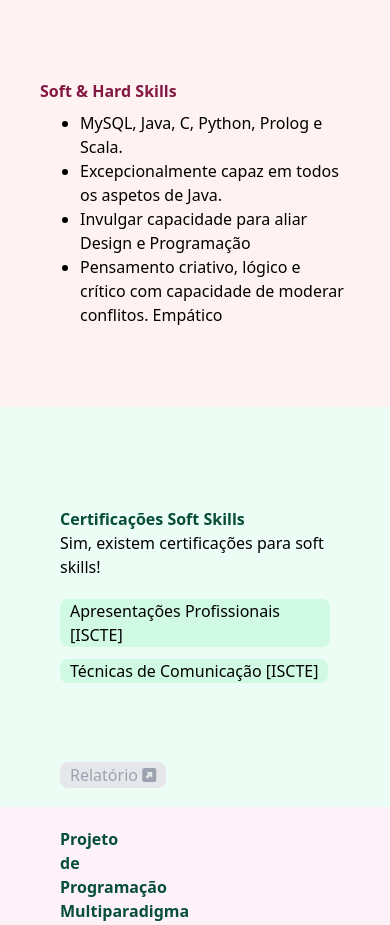
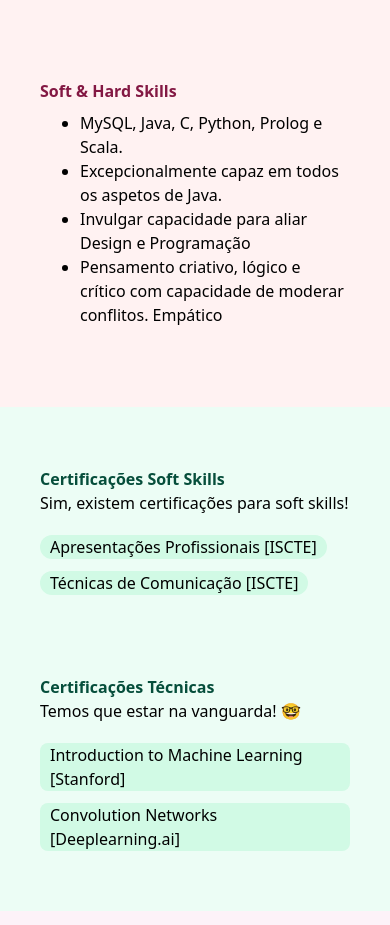
Before and after one commit to miguel-arrf/PersonalWebsite, a Django app: page / in a window 390 px wide. Shown: the part 1695-2620 px from the top of the page. Run offline with Django 3.2, Linux system fonts and the light colour scheme; style sheets or scripts are compiled from the project's sources; some libraries are stand-ins or nearby versions.

Commit message:
Responsive improvements

```diff
--- a/main/templates/main.html
+++ b/main/templates/main.html
@@ -402,9 +402,10 @@
                 <!-- hero text -->
                 <div class="sm:col-start-1 md:col-start-2 lg:col-start-2 col-span-10 md:rounded-2xl px-5 py-5 bg-green-50 sm:sm:rounded-none">
 
-                    <div class="grid  grid-cols-5 rounded-2xl   md:gap-8 lg:gap-10 items-center ">
+                    <div class="grid  grid-cols-6 rounded-2xl md:gap-8 lg:gap-10 items-start ">
 
-                        <div class="col-span-5  lg:col-span-2 rounded-2xl p-10 md:pl-10  py-20">
+                        <div class="col-span-6 sm:col-span-3 rounded-2xl p-5  py-10">
+
                             <p class="text-base font-bold text-green-900 sm:text-lg mx-auto">
                                 Certificações Soft Skills
                             </p>
@@ -412,33 +413,52 @@
                                 Sim, existem certificações para soft skills!
                             </p>
 
-                            <div class="flex flex-row items-start gap-3 pt-5 flex-wrap">
-                                <p class=" text-base font-light  text-black sm:text-lg  bg-green-100 rounded-lg px-2.5">
+                            <div class=" flex flex-row items-start gap-3 pt-5 flex-wrap">
+                                <p class="flex text-base font-light  text-black sm:text-lg  bg-green-100 rounded-xl px-2.5">
                                     Apresentações Profissionais [ISCTE]
                                 </p>
 
-                                <p class=" text-base font-light  text-black sm:text-lg  bg-green-100 rounded-lg px-2.5">
+                                <p class="flex text-base font-light  text-black sm:text-lg  bg-green-100 rounded-xl px-2.5">
                                     Técnicas de Comunicação [ISCTE]
                                 </p>
 
                             </div>
+                           {% comment %} <div
+                               class=" self-center text-center flex-grow  transition px-2.5 py-0.5 rounded-lg bg-gray-200 text-gray-400 hover:text-gray-500">
 
+                                   <a href="mailto: mferreira.oeiras@gmail.com"  target="_blank">Relatório  <i class="fas fa-external-link-square-alt"></i></a>
+                            </div>{% endcomment %}
 
                         </div>
 
-                        <div class="inline md:hidden row-start-2 col-span-5 rounded-2xl pl-10 ">
-                            <a href="https://drive.google.com/file/d/12_oDRbKgF52lHoJ9TbPL0kvov-eOHGOp/view?usp=sharing" target="_blank"
-                               class=" transition px-2.5 py-0.5 rounded-lg bg-gray-200 text-gray-400 hover:text-gray-500 w-80">
-                                Relatório
-                                <i class="fas fa-external-link-square-alt"></i>
-                            </a>
+                        <div class=" col-span-6 sm:col-span-3 p-5 py-10">
+                            <p class="text-base font-bold text-green-900 sm:text-lg mx-auto">
+                                Certificações Técnicas
+                            </p>
+                            <p class="text-base font-light text-black sm:text-lg mx-auto">
+                                Temos que estar na vanguarda! 🤓
+                            </p>
+
+                            <div class=" flex flex-row items-start gap-3 pt-5 flex-wrap">
+                                <p class=" text-base font-light  text-black sm:text-lg  bg-green-100 rounded-lg px-2.5">
+                                    Introduction to Machine Learning [Stanford]
+                                </p>
+
+                                <p class=" text-base font-light  text-black sm:text-lg  bg-green-100 rounded-lg px-2.5">
+                                    Convolution Networks [Deeplearning.ai]
+                                </p>
+
+                            </div>
+                           {% comment %} <div
+                               class=" self-center text-center flex-grow  transition px-2.5 py-0.5 rounded-lg bg-gray-200 text-gray-400 hover:text-gray-500">
+
+                                   <a href="mailto: mferreira.oeiras@gmail.com"  target="_blank">Relatório  <i class="fas fa-external-link-square-alt"></i></a>
+                            </div>{% endcomment %}
+
                         </div>
 
 
-
-
-
-                        <div class="hidden md:inline row-start-2 sm:row-start-2 sm:mx-10 sm:mb-10  lg:mx-0 lg:mb-0 lg:row-start-1 sm:col-start-1 lg:col-start-3 col-span-5 lg:col-span-3 rounded-2xl bg-white p-5 shadow-xl mb-10">
+      {% comment %}                  <div class="hidden md:inline row-start-2 sm:row-start-2 sm:mx-10 sm:mb-10  lg:mx-0 lg:mb-0 lg:row-start-1 sm:col-start-1 lg:col-start-3 col-span-5 lg:col-span-3 rounded-2xl bg-white p-5 shadow-xl mb-10">
 
                             <!-- Slider main container -->
                             <div class="swiper-container ">
@@ -456,7 +476,7 @@
                             </div>
 
 
-                        </div>
+                        </div>{% endcomment %}
 
                     </div>
 
@@ -474,9 +494,9 @@
                 <!-- hero text -->
                 <div class="sm:col-start-1 md:col-start-2 lg:col-start-2 col-span-10 md:rounded-2xl px-5 py-5 bg-pink-50 sm:sm:rounded-none">
 
-                    <div class="grid  grid-cols-5 rounded-2xl   md:gap-0 lg:gap-10 items-center ">
+                    <div class="grid  grid-cols-6 rounded-2xl   md:gap-0 lg:gap-10 items-center ">
 
-                        <div class="sm:col-span-5 lg:col-span-2 rounded-2xl pl-10  sm:pt-20 sm:pb-10 lg:py-20">
+                        <div class="col-span-6 lg:col-span-3 rounded-2xl pl-5  sm:pt-20 sm:pb-10 lg:py-20">
                             <p class="text-base font-bold text-green-900 sm:text-lg mx-auto">
                                 Projeto de Programação Multiparadigma [19 valores]
                             </p>
@@ -503,7 +523,7 @@
 
                         </div>
 
-                        <div class=" transition sm:row-start-2 sm:mx-10 sm:mb-10  lg:mx-0 lg:mb-0 lg:row-start-1 sm:col-start-1 lg:col-start-3 sm:col-span-5 lg:col-span-3 rounded-2xl bg-white shadow-xl lg:h-full hover:shadow-sm ">
+                        <div class=" transition row-start-2 mx-10 mb-10  lg:mx-0 lg:mb-0 lg:row-start-1 col-start-1 lg:col-start-4 col-span-6 lg:col-span-3 rounded-2xl bg-white shadow-xl lg:h-full hover:shadow-sm ">
 
                             <!-- Slider main container -->
                             <iframe class=" bg-cover  rounded-2xl  w-full sm:h-72 lg:h-full"
@@ -532,7 +552,7 @@
 
                     <div class="grid  grid-cols-6 rounded-2xl   md:gap-0 lg:gap-10 items-center ">
 
-                        <div class="sm:col-span-6 lg:col-span-3 rounded-2xl pl-10  sm:pt-20 sm:pb-10 lg:py-20">
+                        <div class="col-span-6 lg:col-span-3 rounded-2xl pl-5  sm:pt-20 sm:pb-10 lg:py-20">
                             <p class="text-base font-bold text-green-900 sm:text-lg mx-auto">
                                 Processamento de Informação [20 valores]
                             </p>
@@ -561,7 +581,7 @@
 
                         </div>
 
-                        <div class="transition sm:row-start-2 sm:mx-10 sm:mb-10  lg:mx-0 lg:mb-0 lg:row-start-1 sm:col-start-1 lg:col-start-4 sm:col-span-6 lg:col-span-3 rounded-2xl bg-white shadow-xl lg:h-full hover:shadow-sm ">
+                        <div class=" transition row-start-2 mx-10 mb-10  lg:mx-0 lg:mb-0 lg:row-start-1 col-start-1 lg:col-start-4 col-span-6 lg:col-span-3 rounded-2xl bg-white shadow-xl lg:h-full hover:shadow-sm ">
 
                             <!-- Slider main container -->
                             <iframe class=" bg-cover  rounded-2xl  w-full sm:h-72 lg:h-full"
@@ -649,15 +669,15 @@
         </h2>
         <div class="lg:mt-0 lg:flex-shrink-0">
             <div class="mt-12 inline-flex  gap-x-14">
-                <a href="mailto: mferreira.oeiras@gmail.com"  target="_blank"  class="py-4 px-6  bg-yellow-600 hover:bg-yellow-700 focus:ring-yellow-500 focus:ring-yellow-indigo-200 text-white w-full transition ease-in duration-200 text-center text-base font-semibold shadow-md focus:outline-none focus:ring-2 focus:ring-offset-2  rounded-lg ">
+                <a href="mailto: mferreira.oeiras@gmail.com"  target="_blank"  class="mx-5 py-2 px-4  bg-yellow-600 hover:bg-yellow-700 focus:ring-yellow-500 focus:ring-yellow-indigo-200 text-white w-full transition ease-in duration-200 text-center text-base font-semibold shadow-md focus:outline-none focus:ring-2 focus:ring-offset-2  rounded-2xl ">
                     <i class="fas fa-at"></i>
                 </a>
 
-                <a href="tel:929172414" class="py-4 px-6  bg-yellow-600 hover:bg-yellow-700 focus:ring-yellow-500 focus:ring-yellow-indigo-200 text-white w-full transition ease-in duration-200 text-center text-base font-semibold shadow-md focus:outline-none focus:ring-2 focus:ring-offset-2  rounded-lg ">
+                <a href="tel:929172414" class="mx-5 py-2 px-4   bg-yellow-600 hover:bg-yellow-700 focus:ring-yellow-500 focus:ring-yellow-indigo-200 text-white w-full transition ease-in duration-200 text-center text-base font-semibold shadow-md focus:outline-none focus:ring-2 focus:ring-offset-2  rounded-2xl ">
                     <i class="fas fa-phone"></i>
                 </a>
 
-                <a href="http://linkedin.com/in/marrf" target="_blank" class="py-4 px-6  bg-yellow-600 hover:bg-yellow-700 focus:ring-yellow-500 focus:ring-yellow-indigo-200 text-white w-full transition ease-in duration-200 text-center text-base font-semibold shadow-md focus:outline-none focus:ring-2 focus:ring-offset-2  rounded-lg ">
+                <a href="http://linkedin.com/in/marrf" target="_blank" class="mx-5 py-2 px-4   bg-yellow-600 hover:bg-yellow-700 focus:ring-yellow-500 focus:ring-yellow-indigo-200 text-white w-full transition ease-in duration-200 text-center text-base font-semibold shadow-md focus:outline-none focus:ring-2 focus:ring-offset-2  rounded-2xl ">
                    <i class="fab fa-linkedin"></i>
                 </a>
 
--- a/personalWebsite/settings.py
+++ b/personalWebsite/settings.py
@@ -54,9 +54,9 @@ MIDDLEWARE = [
     'django.middleware.clickjacking.XFrameOptionsMiddleware',
 ]
 
-# SECURE_PROXY_SSL_HEADER = ('HTTP_X_FORWARDED_PROTO', 'https')
-# SECURE_SSL_REDIRECT = True
-SECURE_SSL_REDIRECT = False
+SECURE_PROXY_SSL_HEADER = ('HTTP_X_FORWARDED_PROTO', 'https')
+SECURE_SSL_REDIRECT = True
+# SECURE_SSL_REDIRECT = False
 
 ROOT_URLCONF = 'personalWebsite.urls'
 
```
